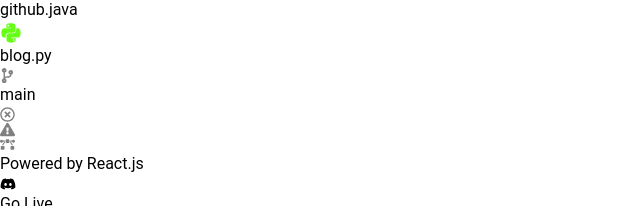
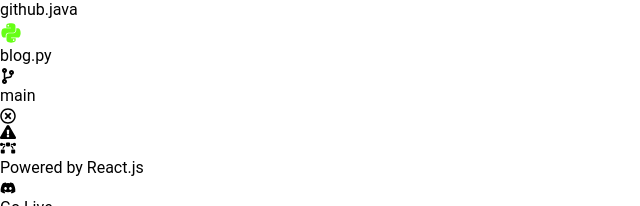
Before and after one commit to mohandwivedi01/portfolio, a React (Vite) app in the folder portfolio/: page / in a window 1280 px wide. Shown: the part 724-930 px from the top of the page, without its empty margins (0-640 px from the left). Built offline with nearby package versions, Linux system fonts and the light colour scheme.

Commit message:
refactor Sidebar component footer for improved styling and accessibility

```diff
--- a/portfolio/src/components/sidebar/sidebar.jsx
+++ b/portfolio/src/components/sidebar/sidebar.jsx
@@ -164,21 +164,21 @@
             {/* main section end */}
 
             {/* footer started */}
-            <footer className="bg-gray-950">
+            <footer className="bg-gray-950 text-sm text-neutral-400">
                 <div className="flex justify-between border-t border-slate-700 py-1 px-6">
                     <div className="flex flex-row justify-start">
-                        <FaCodeBranch size={15} color="gray" className="mt-[3px]"/>
-                        <label className=" text-sm mx-2">main</label>
-                        <FaRegTimesCircle size={15} color="gray" className="mx-2 mt-[3px]"/>
-                        <FaExclamationTriangle size={15} color="gray" className="mt-[3px]"/>
+                        <FaCodeBranch className="mt-[3px]"/>
+                        <label className="mx-2">main</label>
+                        <FaRegTimesCircle className="mx-2 mt-[3px]"/>
+                        <FaExclamationTriangle className="mt-[3px]"/>
                     </div>
-                    <div className="flex  mx-5">
-                        <FaBezierCurve size={15} color="gray" className="mt-[1px] m-1"/>
-                        <label className="text-sm">Powered by React.js</label>
+                    <div className="flex  mx-5 ">
+                        <FaBezierCurve className="mt-[1px] m-1"/>
+                        <label>Powered by React.js</label>
                         <FaDiscord className="mt-[1px] m-1 ml-4" />
-                        <label className="text-sm">Go Live</label>
+                        <label >Go Live</label>
                         <FaCheckDouble className="mt-[1px] m-1 ml-4" />
-                        <label className="text-sm">Prettier</label>
+                        <label>Prettier</label>
                     </div>
                 </div>
             </footer>
```
